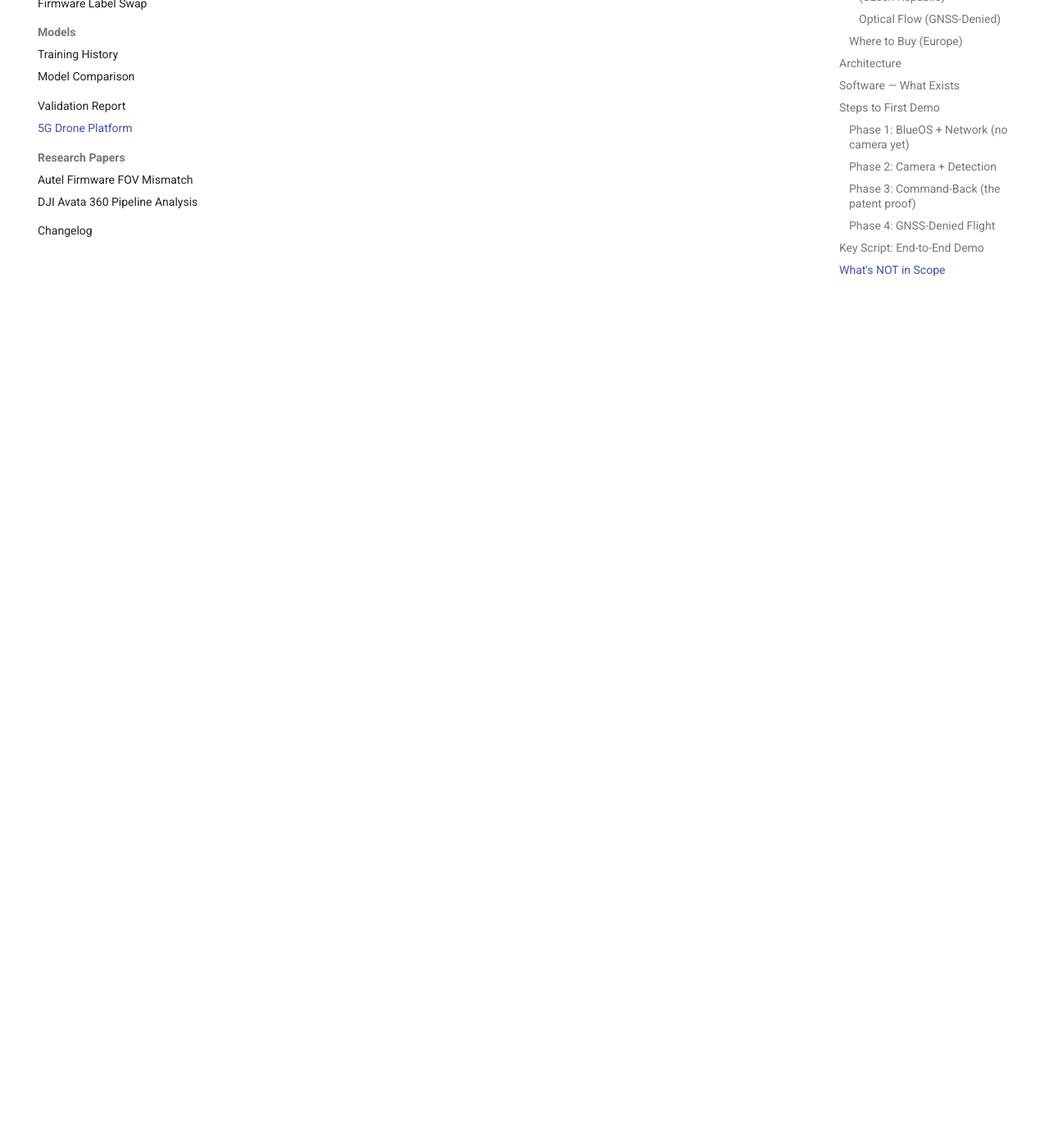
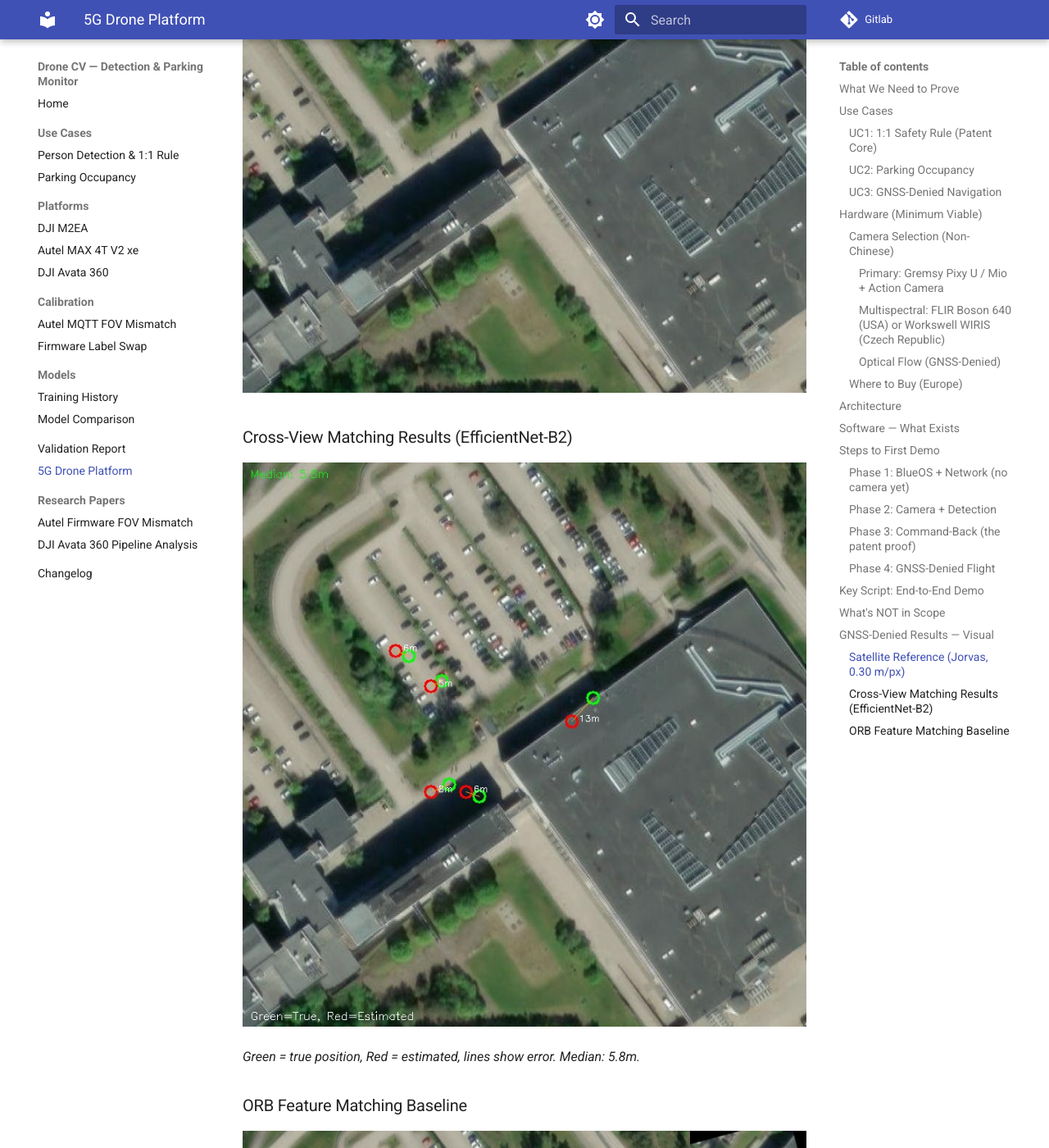
Before and after one commit to rwiren/drone-cv-detection, an MkDocs documentation site: the page built from docs-site/5g-drone.md, in a window 1280 px wide and 1400 px high, scrolled down 6130 px. Shown: the whole window at 82% size. Built offline with MkDocs 1.6.1 and Material for MkDocs 9.7.7, drawn with Linux system fonts in a browser that asks for light colours; some of the changed text lies outside the part shown.

Commit message:
docs: add GNSS-denied result images to Pages — satellite ref + matching viz
Local inference with trained model: median 5.8m error (5 tests).
Images: satellite reference, CNN matching results, ORB baseline.

```diff
--- a/docs-site/5g-drone.md
+++ b/docs-site/5g-drone.md
@@ -190,3 +190,16 @@ python src/mavlink_safety/mavlink_safety_monitor.py \
 - Ericsson product demos
 
 Those are separate projects. This platform exists to prove the patent.
+
+## GNSS-Denied Results — Visual
+
+### Satellite Reference (Jorvas, 0.30 m/px)
+![Jorvas satellite reference](images/jorvas_satellite_z18_stitched.jpg)
+
+### Cross-View Matching Results (EfficientNet-B2)
+![Cross-view matching](images/crossview_matching_results.jpg)
+
+*Green = true position, Red = estimated, lines show error. Median: 5.8m.*
+
+### ORB Feature Matching Baseline
+![ORB matching](images/feature_matching_demo.jpg)
```
Also changed, not shown: docs-site/images/crossview_matching_results.jpg (added), docs-site/images/feature_matching_demo.jpg (added), docs-site/images/jorvas_satellite_z18_stitched.jpg (added).
